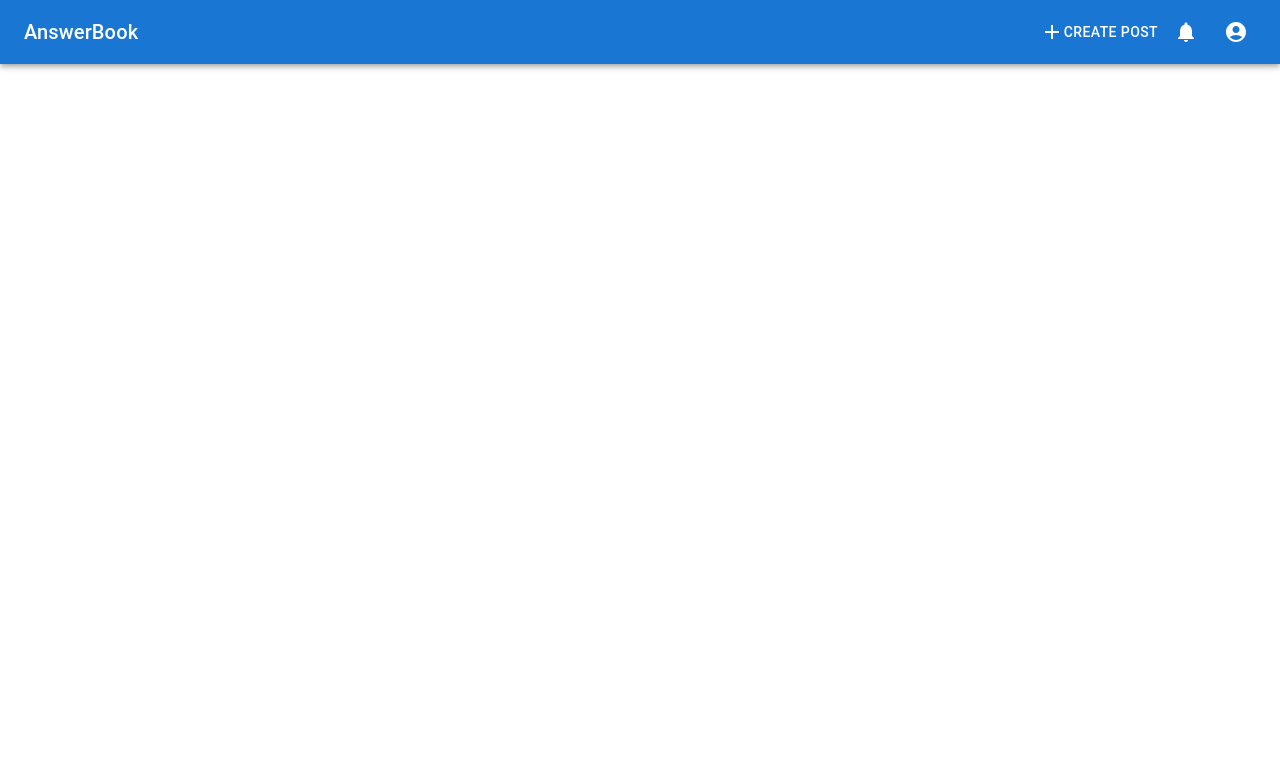
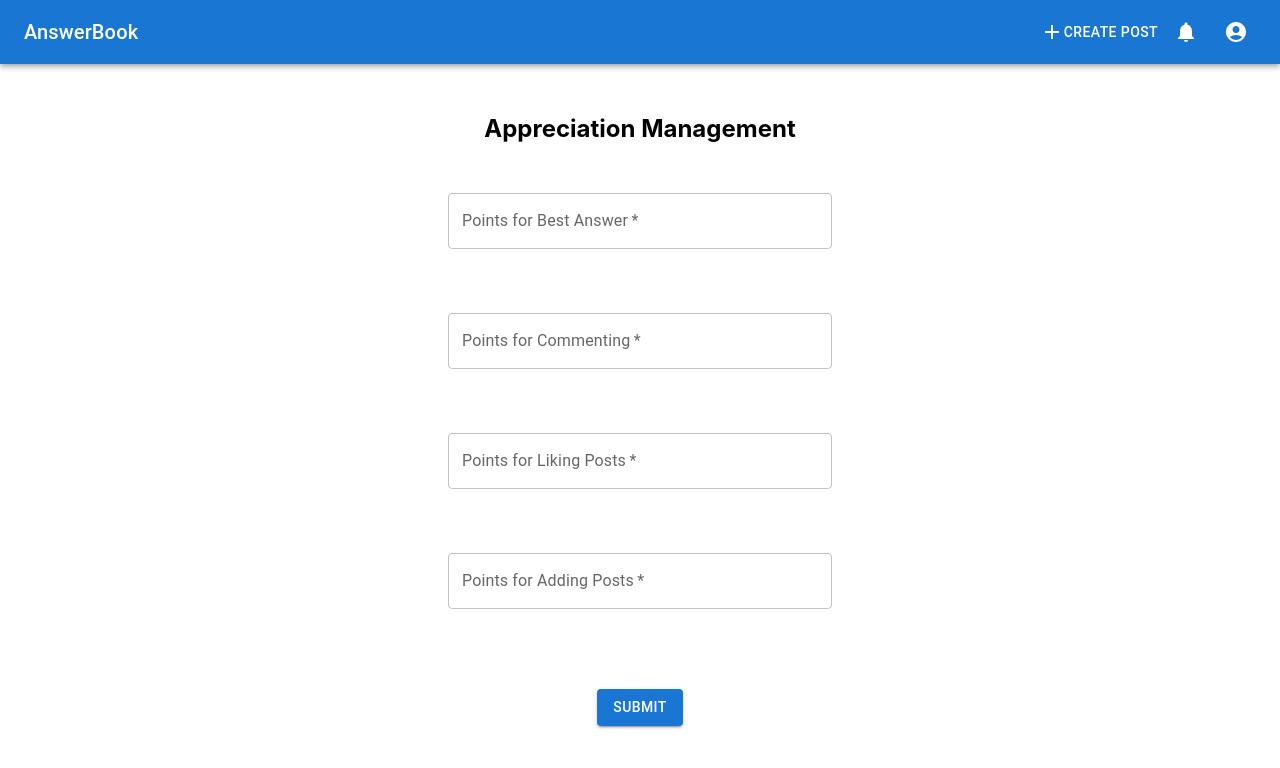
Before and after one commit to shivambhojani/AnserBook-UI, a React (Create React App) app: page /editappreciation in a window 1280 px wide. Shown: the top 768 px of the page. Built offline with nearby package versions, Linux system fonts and the light colour scheme.

Commit message:
Appreciation edit | ci?CD pipeline

```diff
--- a/src/App.tsx
+++ b/src/App.tsx
@@ -1,7 +1,5 @@
-import React from "react";
-import logo from "./logo.svg";
 import "./App.css";
-import { BrowserRouter, Route, Routes, Link } from "react-router-dom";
+import { BrowserRouter, Route, Routes } from "react-router-dom";
 import Feed from "./components/Feed/Feeds";
 import {
   AppBar,
@@ -16,6 +14,7 @@ import NotificationsIcon from "@mui/icons-material/Notifications";
 import useStyles from "./Style";
 import AddIcon from "@mui/icons-material/Add";
 import Post from "./components/Post/Post";
+import EditAppreciation from "./components/Appreciation/EditAppreciation";
 
 function App() {
   const classes = useStyles();
@@ -55,6 +54,7 @@ function App() {
         <Routes>
           <Route path="/" element={<Feed />} />
           <Route path="/post" element={<Post />} />
+          <Route path="/editappreciation" element={<EditAppreciation />} />
         </Routes>
       </BrowserRouter>
     </>
--- /dev/null
+++ b/src/components/Appreciation/EditAppreciation.css
@@ -0,0 +1,33 @@
+.button-save {
+  top: 80px;
+}
+
+.Box {
+  width: 30%;
+  position: relative;
+  text-align: center;
+  margin: auto;
+}
+
+.TextFields {
+  margin-top: 50px;
+}
+
+.InputLabel {
+  margin-top: 50px;
+}
+
+.ValueLabel {
+  position: relative;
+  text-align: center;
+  margin-top: 10px;
+}
+
+.KeyLabel {
+  align-items: cen;
+}
+
+.DivText {
+  border-bottom: 0.1px solid;
+  border-color: blueviolet;
+}
--- /dev/null
+++ b/src/components/Appreciation/EditAppreciation.tsx
@@ -0,0 +1,119 @@
+import React from "react";
+import TextField from "@mui/material/TextField";
+import "./EditAppreciation.css";
+import Button from "@mui/material/Button";
+import Stack from "@mui/material/Stack";
+import Box from "@mui/material/Box";
+import { ReactElement } from "react";
+import { useState } from "react";
+
+let bestAnswerPoints: any; //Hook to store points
+let setBestAnswerPoints: any; //Hook to store points
+let commentPoints: any; //Hook to store points
+let setCommentPoints: any; //Hook to store points
+let likePoints: any; //Hook to store points
+let setLikePoints: any; //Hook to store points
+let postPoints: any; //Hook to store points
+let setPostPoints: any; //Hook to store points
+
+let editMode: any; //if the page is in editable mode
+let setEditMode: any; //change the value once the page changes the mode
+
+function EditAppreciation() {
+  [bestAnswerPoints, setBestAnswerPoints] = React.useState(false);
+  [commentPoints, setCommentPoints] = useState("");
+  [likePoints, setLikePoints] = useState("");
+  [postPoints, setPostPoints] = useState("");
+  [editMode, setEditMode] = useState("YES");
+
+  return (
+    <Box className="Box">
+      <h2 className="InputLabel">Appreciation Management</h2>
+      <BodyContent />
+    </Box>
+  );
+}
+
+const submitForm = (event: React.FormEvent<HTMLFormElement>) => {
+  // Preventing the page from reloading
+  event.preventDefault();
+  setEditMode("NO");
+};
+
+const BodyContent: React.FC = (): ReactElement => {
+  if (editMode === "NO") {
+    return (
+      <div>
+        <Stack spacing={4} className="TextFields">
+          <div className="DivText">
+            <label>Points for Best Answer</label>
+            <h2 className="ValueLabel">{bestAnswerPoints}</h2>
+          </div>
+          <div className="DivText">
+            <label>Points for Commenting</label>
+            <h2 className="ValueLabel">{commentPoints}</h2>
+          </div>
+          <div className="DivText">
+            <label>Points for Liking Posts</label>
+            <h2 className="ValueLabel">{likePoints}</h2>
+          </div>
+          <div>
+            <label>Points for Adding Posts</label>
+            <h2 className="ValueLabel">{postPoints}</h2>
+          </div>
+        </Stack>
+
+        <Button
+          variant="contained"
+          className="button-save"
+          onClick={() => {
+            setEditMode("YES");
+          }}
+        >
+          Edit
+        </Button>
+      </div>
+    );
+  }
+
+  return (
+    <form onSubmit={submitForm}>
+      <Stack spacing={8} className="TextFields">
+        <TextField
+          required
+          label="Points for Best Answer"
+          color="primary"
+          type="number"
+          onChange={(e) => setBestAnswerPoints(e.target.value)}
+        />
+        <TextField
+          required
+          label="Points for Commenting"
+          color="primary"
+          type="number"
+          onChange={(e) => setCommentPoints(e.target.value)}
+        />
+        <TextField
+          required
+          label="Points for Liking Posts"
+          color="primary"
+          type="number"
+          onChange={(e) => setLikePoints(e.target.value)}
+        />
+        <TextField
+          required
+          label="Points for Adding Posts"
+          color="primary"
+          type="number"
+          onChange={(e) => setPostPoints(e.target.value)}
+        />
+      </Stack>
+
+      <Button type="submit" variant="contained" className="button-save">
+        Submit
+      </Button>
+    </form>
+  );
+};
+
+export default EditAppreciation;
--- a/src/components/Feed/Employee.tsx
+++ b/src/components/Feed/Employee.tsx
@@ -1,6 +1,4 @@
-import * as React from "react";
 import Card from "@mui/material/Card";
-import CardActions from "@mui/material/CardActions";
 import CardContent from "@mui/material/CardContent";
 import CardMedia from "@mui/material/CardMedia";
 import Button from "@mui/material/Button";
```
Also changed, not shown: .gitlab-ci.yml (added), 1 other file (tests, documents, lock files or other folders).
